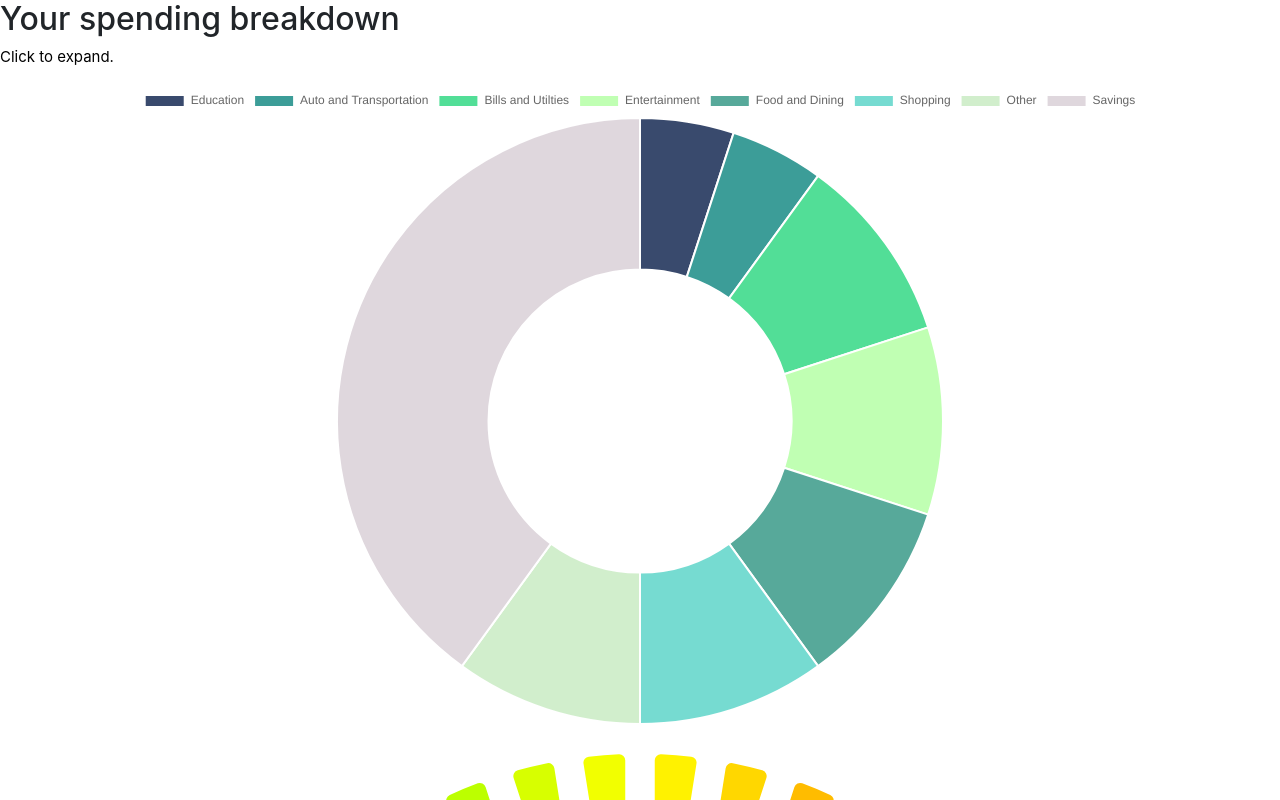
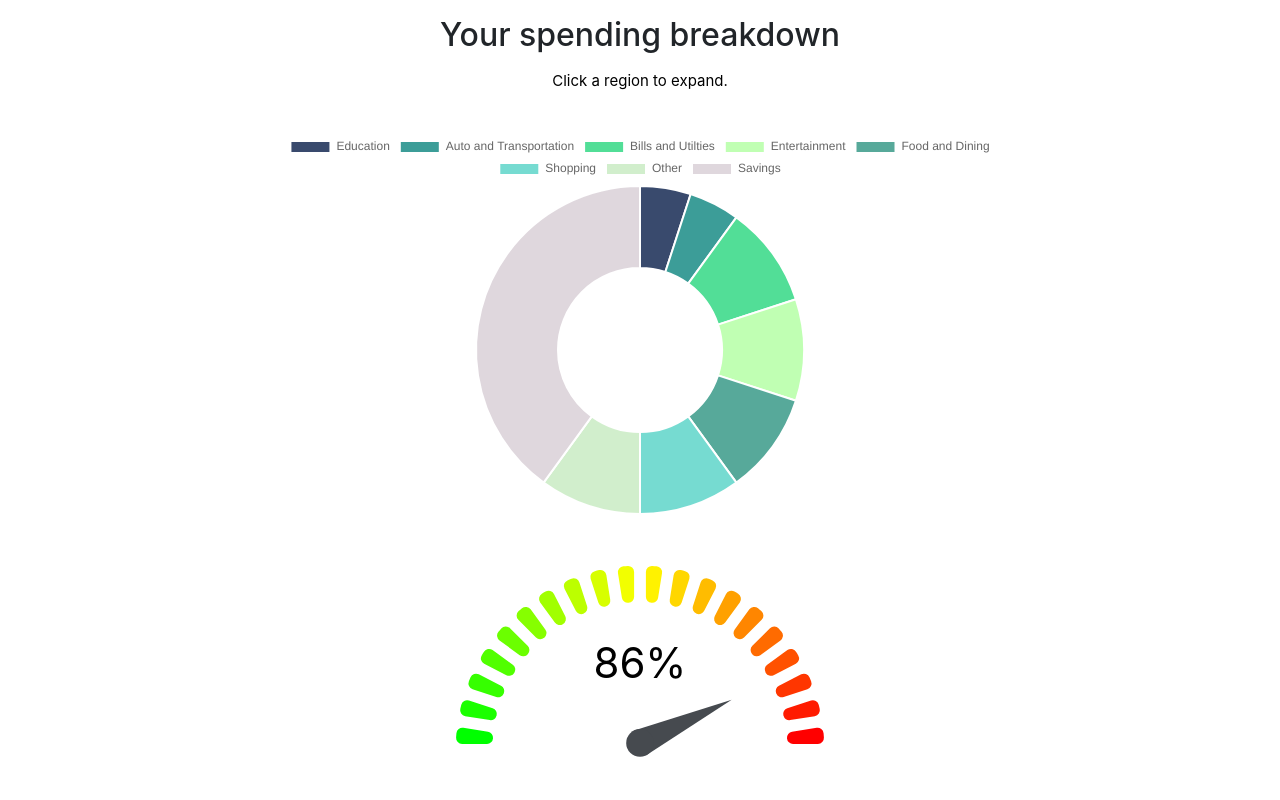
Before and after one commit to td-student-analyzer/frontend, a React (Create React App) app: page /dashboard in a window 1280 px wide. Shown: the top 800 px of the page. Built offline with nearby package versions, Linux system fonts and the light colour scheme.

Commit message:
styled charts

```diff
--- a/src/App.css
+++ b/src/App.css
@@ -5,6 +5,7 @@
 
 .centered-text {
   text-align: center;
+  margin: 2vh;
 }
 
 .App-logo {
@@ -30,6 +31,8 @@
   color: #61dafb;
 }
 
+
+
 /* @keyframes App-logo-spin {
   from {
     transform: rotate(0deg);
@@ -38,3 +41,15 @@
     transform: rotate(360deg);
   }
 } */
+
+@media only screen and (min-width: 1000px) {
+  .doughnut-container {
+    width: 60%;
+    margin: 3% 20%;
+  }
+
+  .gauge-container {
+    width: 40%;
+    margin: 3% 30%;
+  }
+}
--- a/src/pages/Dashboard.js
+++ b/src/pages/Dashboard.js
@@ -6,6 +6,7 @@ var isGaugeVisible = true; // boolean that will change upon user clicking sectio
 var spendingRatio = 0.86;
 // TODO: Fetch from back-end
 var customerTagRatios = [5, 5, 10, 10, 10, 10, 10, 40];
+var gauge_counter = 0;
 
 var tags = [
 	{
@@ -50,7 +51,7 @@ var tags = [
 	},
 ];
 
-const donutData = {
+const doughnutData = {
 	labels: tags.map(tag => tag.name),
 	datasets: [{
 		data: customerTagRatios,
@@ -63,7 +64,7 @@ function TagGauge() {
   if (isGaugeVisible) {
     return (
       <div>
-        <GaugeChart id="gauge-chart2" textColor={'#000000'} nrOfLevels={20} percent={spendingRatio}/>
+        <GaugeChart id={"gauge-chart" + ++gauge_counter} textColor={'#000000'} nrOfLevels={20} percent={spendingRatio}/>
       </div>
     );
   }
@@ -91,10 +92,17 @@ function generateTagBreakdown(elements) {
 export default function Dashboard() {
     return (
         <div>
-          <h2>Your spending breakdown</h2>
-		      <p>Click to expand.</p>
-          <Doughnut data={donutData} onElementsClick={elems => generateTagBreakdown(elems)}/>
-          <TagGauge></TagGauge>
+          <h2 className="centered-text">Your spending breakdown</h2>
+		      <p className="centered-text">Click a region to expand.</p>
+          <div className="doughnut-container">
+            <Doughnut data={doughnutData} onElementsClick={elems => generateTagBreakdown(elems)}/>
+          </div>
+          <div className="gauge-container">
+            <TagGauge></TagGauge>
+          </div>
+          <div className="gauge-container">
+            <TagGauge></TagGauge>
+          </div>
         </div>
     );
 };
```
